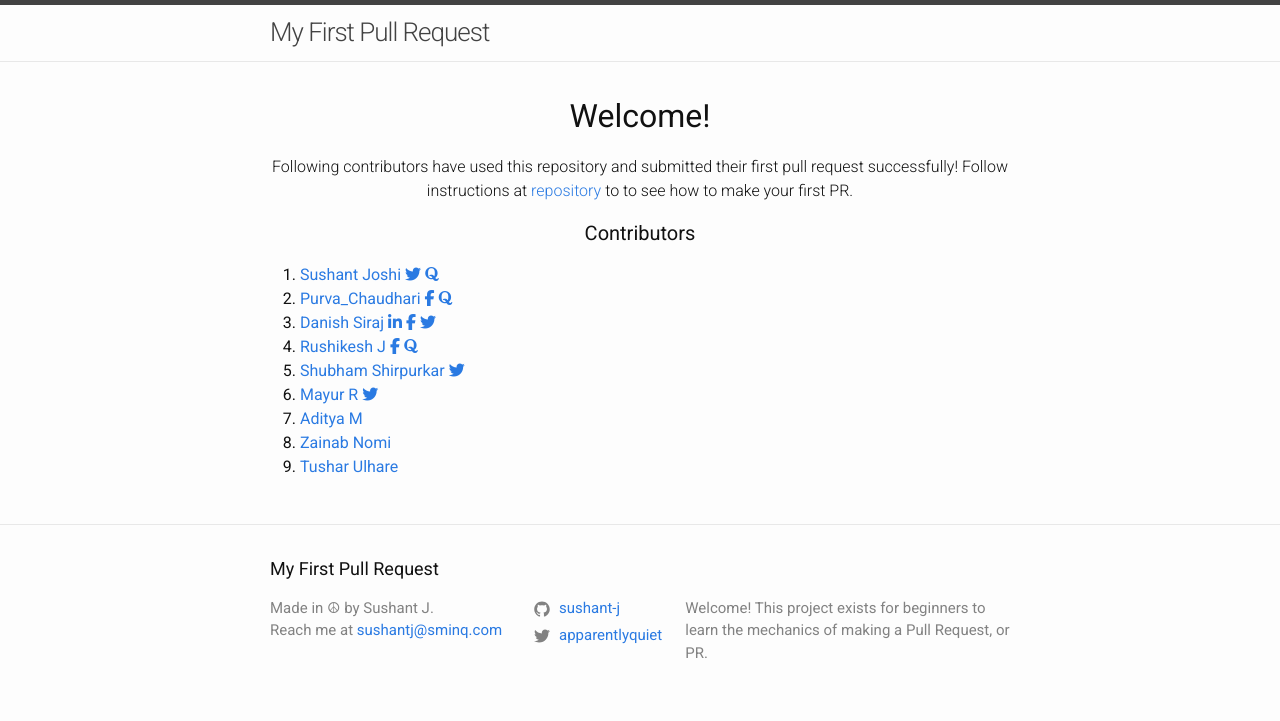
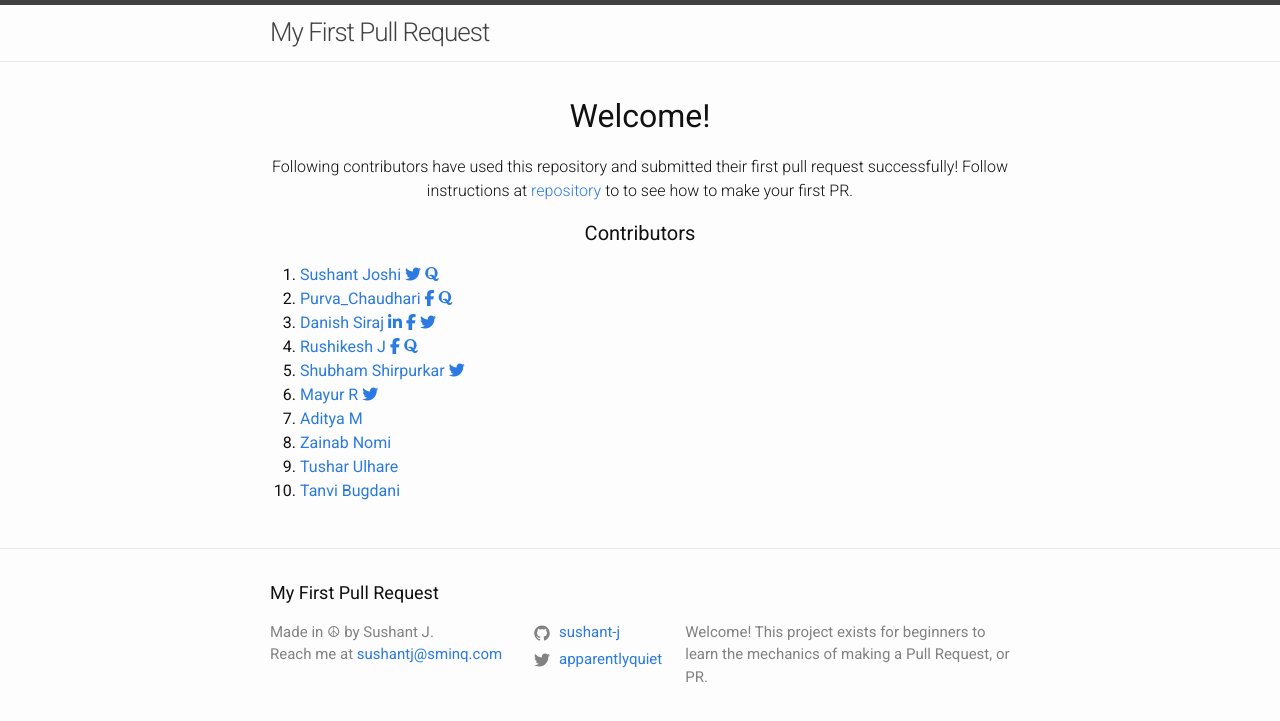
Before and after one commit to sushant-j/my-first-pull-request, a Jekyll site: the page built from index.md, in a window 1280 px wide. Shown: the top 721 px of the page. Built offline with Jekyll 4.4.1, drawn with Linux system fonts in a browser that asks for light colours; nearby versions of some CDN libraries.

Commit message:
Add my name

```diff
--- a/_layouts/home.html
+++ b/_layouts/home.html
@@ -89,5 +89,9 @@ layout: default
         Tushar Ulhare
       </a>
     </li>
-  </ol>
+ <li>
+      <a href="https://github.com/tanvi355/">
+        Tanvi Bugdani
+      </a>
+    </li>
 </div>
```
